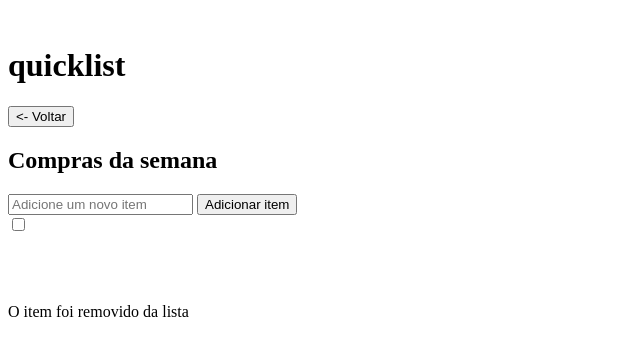
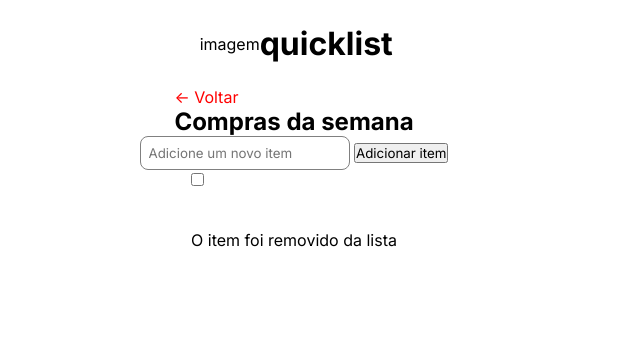
Before and after one commit to felipetrevisanic/quicklist, a plain HTML site: page index.html in a window 1280 px wide. Shown: the whole page, without its empty margins (0-640 px from the left). Drawn offline with Linux system fonts and the light colour scheme.

Commit message:
frist css aplication

```diff
--- a/index.html
+++ b/index.html
@@ -9,16 +9,22 @@
       href="https://fonts.googleapis.com/css2?family=Inter:ital,opsz,wght@0,14..32,100..900;1,14..32,100..900&display=swap"
       rel="stylesheet"
     />
+    <link rel="stylesheet" href="style.css">
     <title>Lista de compras</title>
   </head>
   <body>
     <header>
-      <img src="" alt="" />
+      <p>
+          <img src="" alt="" />
+            imagem
+      </p>
       <h1>quicklist</h1>
     </header>
     <main id="container">
-      <button id="bt-back">&lt;- Voltar</button>
-      <h2 id="title">Compras da semana</h2>
+        <div>
+            <a id="bt-back" href="#">&lt;- Voltar</a>
+            <h2 id="title">Compras da semana</h2>
+        </div>
       <div id="container-item-add">
         <input
           id="input-item"
--- a/style.css
+++ b/style.css
@@ -0,0 +1,37 @@
+*{
+    margin: 0;
+    padding: 0;
+    text-decoration: none;
+    color: black;
+    font-family: 'inter', 'sans-serif';
+}
+
+body{
+    width: 100%;
+    max-width: 588px;
+}
+
+header{
+    display: flex;
+    align-items: center;
+    justify-content: center;
+    padding: 24px;
+}
+
+#container {
+    display: flex;
+    flex-direction: column;
+    justify-content: center;
+    align-items: center;
+}
+
+#bt-back{
+    color: red;
+}
+
+/* container item add */
+#input-item{
+    border-radius: 8px;
+    padding: 8px;
+    border: 1px solid grey;
+}
```
